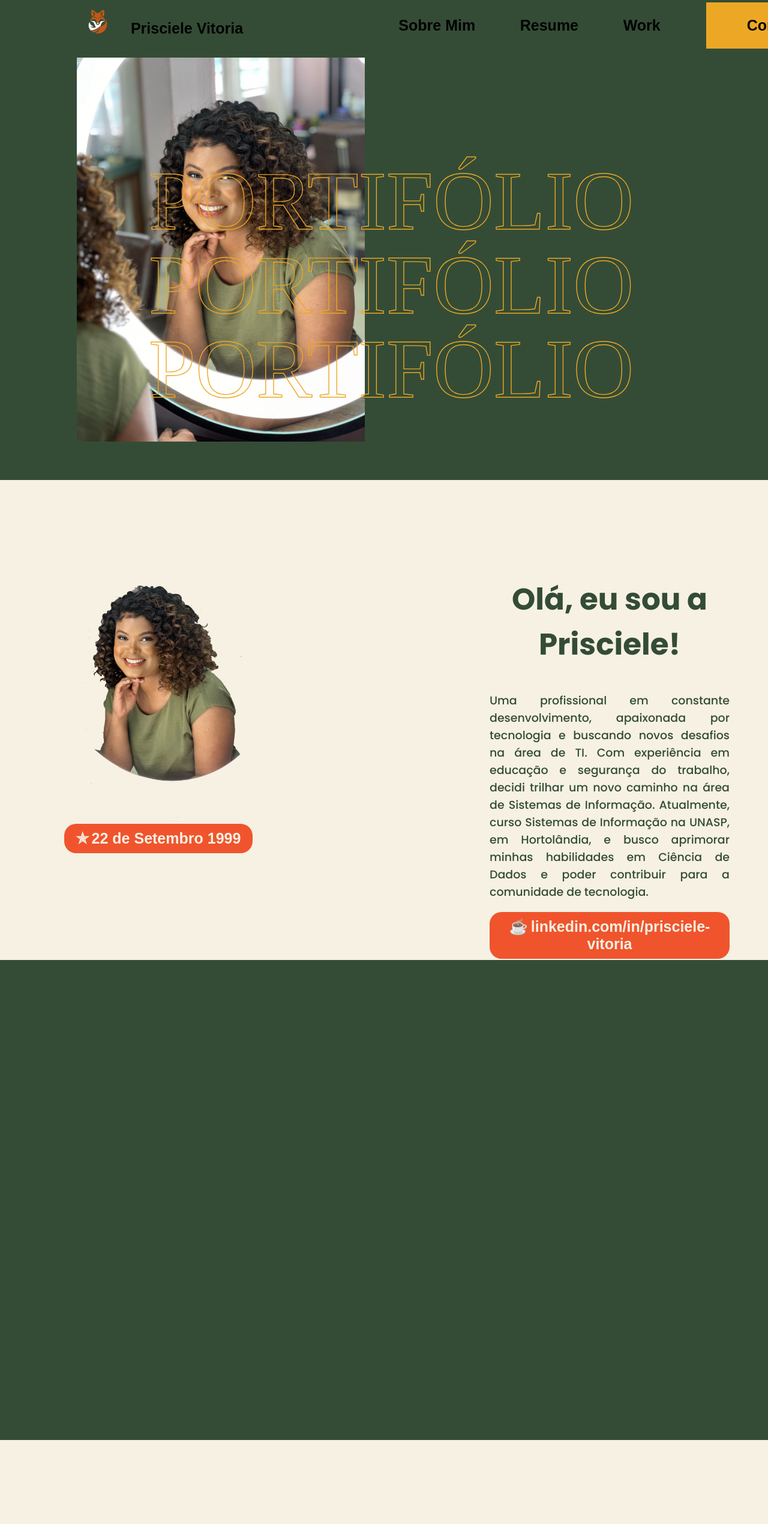
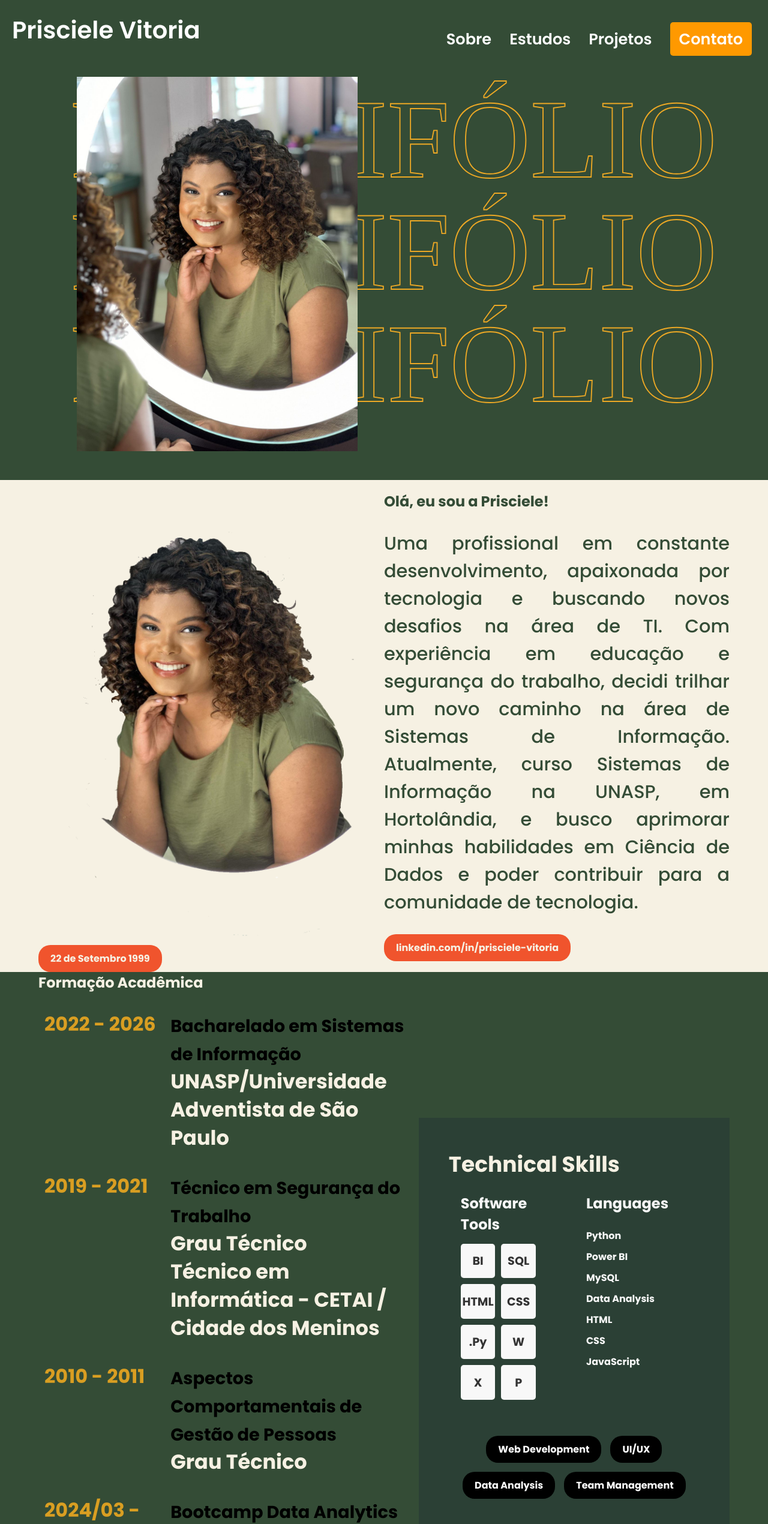
Before and after one commit to PriscieleSouza/PriscieleSouza.github.io, a plain HTML site: page index.html in a window 1280 px wide. Shown: the top 2540 px of the page at 60% size. Drawn offline with Linux system fonts and the light colour scheme; a web font is replaced by a local one.

Commit message:
feat: update data

```diff
--- a/index.html
+++ b/index.html
@@ -18,22 +18,20 @@
 
   <body>
     <header>
-      <nav class="name">
-        <img decoding="async" src="fox.png" alt="Fox Icon" />
-        <a href="#Home">Prisciele Vitoria</a>
-      </nav>
-      <nav class="menu">
-        <a href="#About">Sobre Mim</a>
-        <a href="#Resume">Resume</a>
-        <a href="#Work">Work</a>
-      </nav>
-      <nav class="contact">
-        <a href="#Contact">Contact</a>
-      </nav>
+      <div class="navbar">
+        <a class="logo" href="#Home">Prisciele Vitoria</a>
+        <nav>
+          <ul>
+            <li><a href="#About">Sobre</a></li>
+            <li><a href="#Resume">Estudos</a></li>
+            <li><a href="#Work">Projetos</a></li>
+            <li><a href="#Contact" class="btn">Contato</a></li>
+          </ul>
+        </nav>
+      </div>
     </header>
-
     <section id="Home">
-      <svg width="900" height="420" viewBox="0 0 600 300">
+      <svg viewBox="0 0 600 300">
         <text
           x="20"
           y="94"
@@ -99,15 +97,136 @@
 
     <section id="Resume">
       <div class="education">
-        <a></a>
+        <h2>Formação Acadêmica</h2>
+        <table>
+          <tr>
+            <td class="year">2022 - 2026</td>
+            <td>
+              <strong>Bacharelado em Sistemas de Informação</strong><br />
+              UNASP/Universidade Adventista de São Paulo
+            </td>
+          </tr>
+          <tr>
+            <td class="year">2019 - 2021</td>
+            <td>
+              <strong>Técnico em Segurança do Trabalho</strong><br />
+              Grau Técnico<br />
+              Técnico em Informática - CETAI / Cidade dos Meninos
+            </td>
+          </tr>
+          <tr>
+            <td class="year">2010 - 2011</td>
+            <td>
+              <strong>Aspectos Comportamentais de Gestão de Pessoas</strong
+              ><br />
+              Grau Técnico
+            </td>
+          </tr>
+          <tr>
+            <td class="year">2024/03 - 2024/05</td>
+            <td>
+              <strong>Bootcamp Data Analytics</strong><br />
+              WoMaker Code
+            </td>
+          </tr>
+          <tr>
+            <td class="year">2024/06 - 2024/10</td>
+            <td>
+              <strong>Fundamentos da Ciência de Dados</strong><br />
+              FM2S
+            </td>
+          </tr>
+        </table>
+      </div>
+
+      <div id="skills" class="skills-section">
+        <h2>Technical Skills</h2>
+        <div class="skills-container">
+          <!-- Software Tools -->
+          <div class="skills-category">
+            <h3>Software Tools</h3>
+            <div class="tools">
+              <div class="tool">BI</div>
+              <div class="tool">SQL</div>
+              <div class="tool">HTML</div>
+              <div class="tool">CSS</div>
+              <div class="tool">.Py</div>
+              <div class="tool">W</div>
+              <div class="tool">X</div>
+              <div class="tool">P</div>
+            </div>
+          </div>
+
+          <!-- Web Development -->
+          <div class="skills-category">
+            <h3>Languages</h3>
+            <!-- <p>Basic knowledge of:</p> -->
+            <ul class="web-skills">
+              <li>Python</li>
+              <li>Power BI</li>
+              <li>MySQL</li>
+              <li>Data Analysis</li>
+              <li>HTML</li>
+              <li>CSS</li>
+              <li>JavaScript</li>
+            </ul>
+          </div>
+        </div>
+
+        <!-- Skill Tags -->
+        <div class="skill-tags">
+          <div class="tag">Web Development</div>
+          <div class="tag">UI/UX</div>
+          <div class="tag">Data Analysis</div>
+          <div class="tag">Team Management</div>
+        </div>
       </div>
     </section>
 
     <section id="Work">
-      <h2>Teste outra frase</h2>
-      <a href="https://www.google.com.br/" target="_self">google</a>
+      <div id="language-hobbies" class="language-hobbies-section">
+        <!-- Language Section -->
+        <div class="language">
+          <h2>Idiomas</h2>
+          <div class="language-items">
+            <div class="language-item">
+              <h3>Português</h3>
+              <p>Nativa</p>
+            </div>
+            <div class="language-item">
+              <h3>Inglês</h3>
+              <p>Básico</p>
+            </div>
+            <div class="language-item">
+              <h3>Espanhol</h3>
+              <p>Básico</p>
+            </div>
+          </div>
+        </div>
+
+        <!-- Hobbies Section -->
+        <div class="hobbies">
+          <h2>Passatempos e interesses</h2>
+          <div class="hobby-items">
+            <div class="hobby-item">
+              <div class="icon">🎵</div>
+              <p>Gosto de ouvir músicas interncaionais</p>
+            </div>
+            <div class="hobby-item">
+              <div class="icon">🎬</div>
+              <p>Assistir filmes</p>
+            </div>
+            <div class="hobby-item">
+              <div class="icon">🎨</div>
+              <p>Pintar no tempo livre</p>
+            </div>
+            <div class="hobby-item">
+              <div class="icon">♟️</div>
+              <p>Jogos de tabuleiro</p>
+            </div>
+          </div>
+        </div>
+      </div>
     </section>
   </body>
-
-  <script src="script.js"></script>
 </html>
--- a/style.css
+++ b/style.css
@@ -1,56 +1,77 @@
-/* * {
-  font-size: 62.5%;
-} */
-
-/*
-Colors: cream [fcfbf4] dark purple [11001c] old gold [eca825]
-*/
-
 body {
-  height: initial;
-  min-height: 100vh;
-  scroll-behavior: smooth;
-  text-rendering: optimizeSpeed;
-  color: #fcfbf4;
-  margin: 0 auto;
-  margin-bottom: 8rem;
   font-family: "Poppins", sans-serif;
-  font-size: 62.5%;
+  margin: 0;
+  padding: 0;
+  color: #333;
+  background-color: #f8f8f8;
 }
 
+h1,
+h2,
+h3 {
+  margin: 0;
+}
+
+a {
+  text-decoration: none;
+  color: #fff;
+}
+
+nav a:hover {
+  color: black;
+}
+
+section {
+  min-height: 100vh;
+  width: auto;
+}
+
+.btn {
+  background-color: #ff9900;
+  padding: 10px 15px;
+  border-radius: 5px;
+}
+
+/* Header */
 header {
-  /* background-color: #344c36; */
   position: fixed;
   top: 0;
-  left: 0;
   width: 100%;
-  height: auto;
-  z-index: 100;
-  align-items: center;
+  height: 5%;
+  z-index: 3;
+  color: white;
+  text-align: center;
+  padding: 20px;
+  font-size: 1.6rem;
+  font-weight: 600;
+}
+
+.navbar {
   display: flex;
   justify-content: space-between;
 }
 
-header nav {
-  padding: 1rem 2rem; /* Adiciona padding à navbar */
-  width: 100%;
-  overflow: hidden;
-  text-align: center;
+.navbar ul {
+  list-style: none;
+  display: flex;
+  align-items: flex-end;
+  padding-right: 2rem;
 }
 
-a {
-  display: inline-block;
-  font-size: 25px;
-  color: black;
-  text-decoration: none;
-  font-weight: 500;
-  padding: 8px 36px;
-  transition: 0.6s;
-  font-family: "Cagliostro", sans-serif;
-  font-weight: 600;
-  font-style: normal;
+.navbar li {
+  margin: 0 15px;
 }
 
+.scroll-btn {
+  margin-top: 20px;
+  color: #ff9900;
+}
+
+.logo {
+  font-size: 2.5rem;
+}
+
+/* Home Section */
 #Home {
   background-color: #344c36;
   color: #dbd2c1;
@@ -61,105 +82,57 @@ a {
   min-height: 100vh; /* Garante que a section ocupe a altura da tela */
 }
 
-#Home svg {
-  position: absolute;
-  z-index: 2;
-}
-
 .img-home {
   position: absolute;
-  top: 6rem;
+  top: 8rem;
   left: 8rem;
-  z-index: 1;
-  width: 30rem;
-  height: auto;
+  z-index: 2;
+  width: auto;
+  height: 78%;
   align-self: center;
 }
 
-#Resume {
-  background-color: #344c36;
-  color: #f6f1e3;
-}
-#Work {
-  background-color: #f6f1e3;
-  color: #344c36;
+#Home svg {
+  position: absolute;
+  z-index: 1;
+  height: 70%;
+  width: 90%;
+  aspect-ratio: 16 / 9;
 }
 
-.contact {
-  background-color: #eca825;
-  width: 6rem;
-  text-align: center;
-}
-
-header img {
-  width: 2rem;
-  height: auto;
-}
-
-section {
-  padding-top: 7.5rem;
-  box-sizing: border-box;
-  display: grid;
-  min-height: 100vh;
-  height: 100%;
-}
-
+/* About Section */
 #About {
-  grid-template-columns: repeat(3, 1fr);
+  display: flex;
   padding-left: 5%;
   padding-right: 5%;
   background-color: #f6f1e3;
   color: #344c36;
+  align-items: center;
+  justify-content: space-around;
 }
 
-#about-img {
-  grid-column-start: 1;
-}
-#about-text {
-  grid-column-start: 3;
-}
-
-nav a:hover {
-  color: #eca825;
-}
-
-div {
-  padding: 100px 0;
-  text-align: center;
-  vertical-align: baseline;
-}
-
-h2 {
-  text-align: center;
-  font-size: 50px;
-}
-
-.card {
-  width: 25rem; /* Largura do card - ajuste conforme necessário */
-  height: 28rem;
-  border: none;
-  padding: 0;
-  box-sizing: border-box; /* Inclui padding e border no cálculo da largura */
-}
-
-.card img {
+#About img {
   /* display: relative; Remove espaço extra abaixo da imagem */
+  width: auto;
+  height: 58%;
   max-width: 100%;
-  max-height: 100%;
-  width: auto;
-  height: 100%;
   border-radius: 2rem;
   object-fit: fit;
 }
 
-.card p {
+#About p {
   text-rendering: optimizeLegibility;
   text-align: justify;
   font-size: 190%;
 }
 
-.card a {
+#About a {
   color: #f6f1e3;
+}
+
+#About .card {
+  width: 50%;
+  height: auto;
 }
 
 .pill {
@@ -172,21 +145,208 @@ h2 {
   font-weight: bold; /* Texto em negrito */
 }
 
-#linkedin::before {
-  content: "\002615"; /* Adiciona o ícone de café */
-  margin-right: 5px; /* Espaçamento entre o ícone e o texto */
+/* Resume Section */
+#Resume {
+  display: flex;
+  padding-left: 5%;
+  padding-right: 5%;
+  background-color: #344c36;
+  color: #f6f1e3;
+  align-items: center;
+  justify-content: space-around;
 }
 
-#nascimento::before {
-  content: "\00272F"; /* Adiciona o ícone de estrela */
-  margin-right: 5px; /* Espaçamento entre o ícone e o texto */
+/* Education Div */
+.education table {
+  width: 100%;
+  border-collapse: collapse;
+  margin-top: 20px;
 }
 
-/* Estilos responsivos - ajuste os breakpoints conforme necessário */
-@media (max-width: 768px) {
-  #about {
-    display: inline;
-    flex-direction: column; /* Alinha os cards verticalmente em telas menores */
-    align-items: center; /* Centraliza os cards horizontalmente */
-  }
+.education table tr {
+  display: flex;
+  align-items: flex-start;
+  margin-bottom: 15px;
 }
+
+.education table td {
+  font-size: 2.1rem;
+  font-weight: bold;
+  padding: 10px;
+}
+
+.education .year {
+  flex: 0 0 30%;
+  font-size: 2rem;
+  font-weight: bold;
+  color: #d99e22;
+  text-align: left;
+}
+
+.education td {
+  flex: 1;
+  font-size: 1rem;
+  line-height: 1.4;
+}
+
+.education td strong {
+  font-size: 1.8rem;
+  color: black;
+  font-weight: bold;
+}
+
+/* Skills Div */
+.skills-section {
+  padding: 50px;
+  background-color: #2b4035;
+  font-weight: bold;
+  font-size: 1.5rem;
+}
+
+.skills-container {
+  display: flex;
+  justify-content: space-between;
+  margin-bottom: 40px;
+}
+
+.skills-category {
+  flex: 1;
+  padding: 20px;
+}
+
+.skills-category h3 {
+  font-size: 1.5rem;
+  margin-bottom: 15px;
+  color: #f8f8f8;
+}
+
+.tools {
+  display: flex;
+  flex-wrap: wrap;
+  gap: 10px;
+}
+
+.tool {
+  width: 3.6rem;
+  height: 3.6rem;
+  display: flex;
+  align-items: center;
+  justify-content: center;
+  background-color: #f8f8f8;
+  color: #333;
+  border-radius: 5px;
+  font-weight: bold;
+  font-size: 1.2rem;
+}
+
+.web-skills {
+  list-style: none;
+  padding: 0;
+}
+
+.web-skills li {
+  margin-bottom: 10px;
+  font-size: 1rem;
+  color: #f8f8f8;
+}
+
+/* Skill Tags */
+.skill-tags {
+  display: flex;
+  justify-content: center;
+  flex-wrap: wrap;
+  gap: 15px;
+}
+
+.tag {
+  background-color: #000;
+  color: #fff;
+  padding: 10px 20px;
+  border-radius: 20px;
+  font-size: 1rem;
+  font-weight: bold;
+  text-align: center;
+}
+
+/* Work Section */
+#Work {
+  display: flex;
+  padding-left: 5%;
+  padding-right: 5%;
+  background-color: #f6f1e3;
+  color: #344c36;
+  align-items: center;
+  justify-content: space-around;
+  font-size: 1.8rem;
+}
+
+/* Language Section */
+.language-hobbies-section {
+  padding: 50px;
+  display: flex;
+  flex-direction: column;
+  gap: 50px;
+}
+
+.language {
+  text-align: center;
+}
+
+.language-items {
+  display: flex;
+  justify-content: center;
+  gap: 40px;
+}
+
+.language-item {
+  text-align: center;
+}
+
+.language-item h3 {
+  font-size: 1.5rem;
+  margin-bottom: 5px;
+  color: #2b4035;
+}
+
+.language-item p {
+  font-size: 1.8rem;
+  font-weight: normal;
+  color: #333;
+}
+
+/* Hobbies Section */
+.hobbies {
+  text-align: center;
+}
+
+.hobby-items {
+  display: flex;
+  justify-content: center;
+  flex-wrap: wrap;
+  gap: 30px;
+}
+
+.hobby-item {
+  text-align: center;
+  width: 6.5rem;
+}
+
+.hobby-item .icon {
+  font-size: 2.5rem;
+  color: #d99e22;
+  margin-bottom: 10px;
+}
+
+.hobby-item p {
+  font-size: 1.8rem;
+  line-height: 1.4;
+  color: #333;
+}
+
+/* Footer */
+footer {
+  text-align: center;
+  padding: 10px;
+  background-color: #333;
+  color: white;
+}
```
Also changed, not shown: script.js (added, +10 -0 lines).
